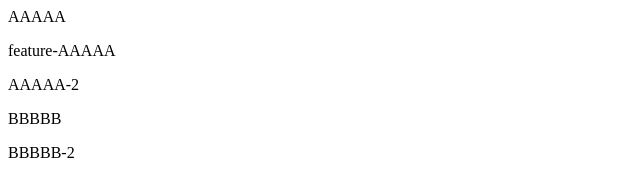
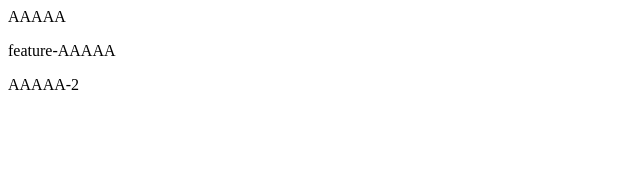
Before and after one commit to jojomango/git-test, a plain HTML site: page index.html in a window 1280 px wide. Shown: the whole page, without its empty margins (0-640 px from the left). Drawn offline with Linux system fonts and the light colour scheme.

Commit message:
Revert "Feature b (#2)"
This reverts commit 5c99c39ac8d08de5a359522c8f6efeba0a9362ee.

```diff
--- a/index.html
+++ b/index.html
@@ -2,6 +2,4 @@
   <p>AAAAA</p>
   <p>feature-AAAAA</p>
   <p>AAAAA-2</p>
-  <p>BBBBB</p>
-  <p>BBBBB-2</p>
 </html>
```
